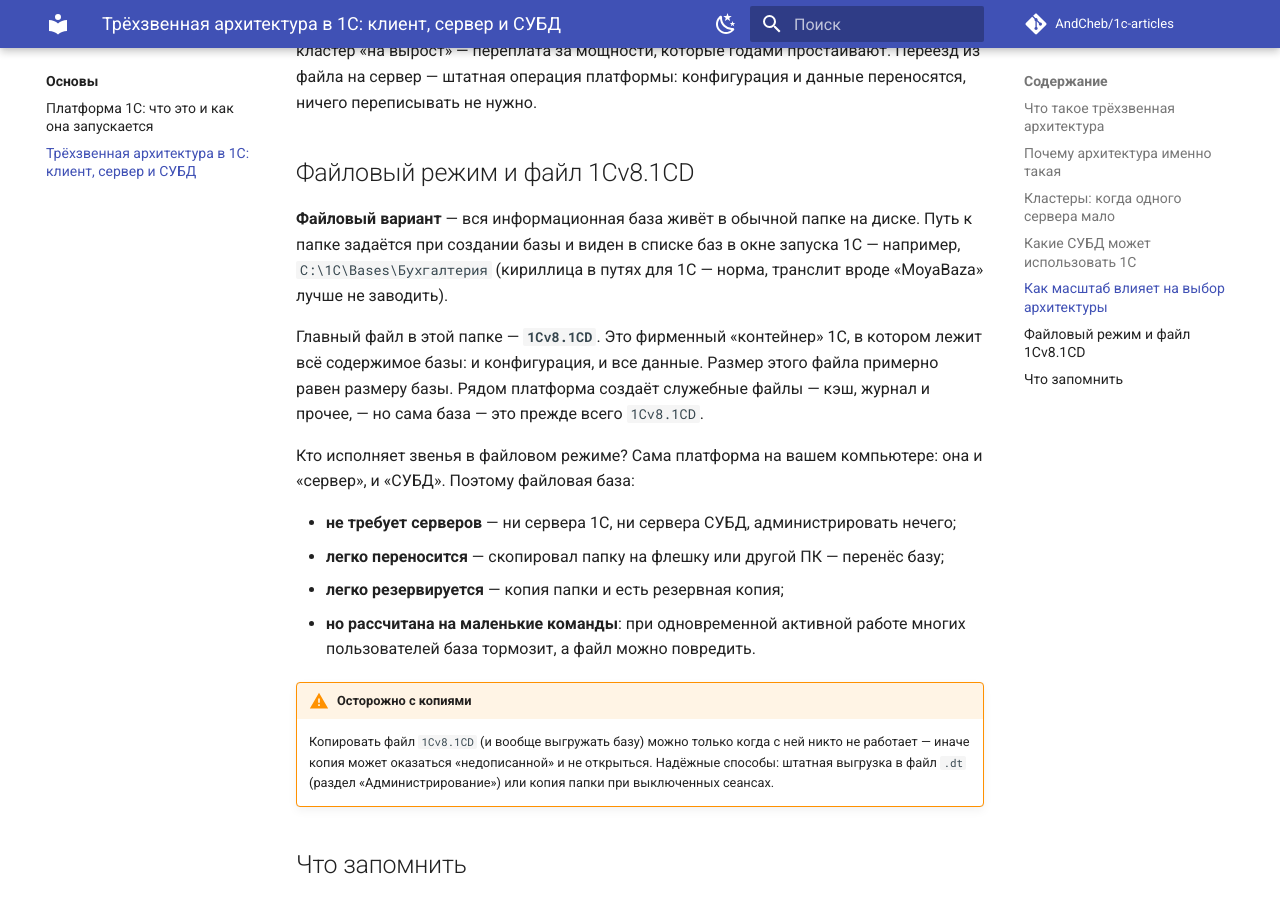
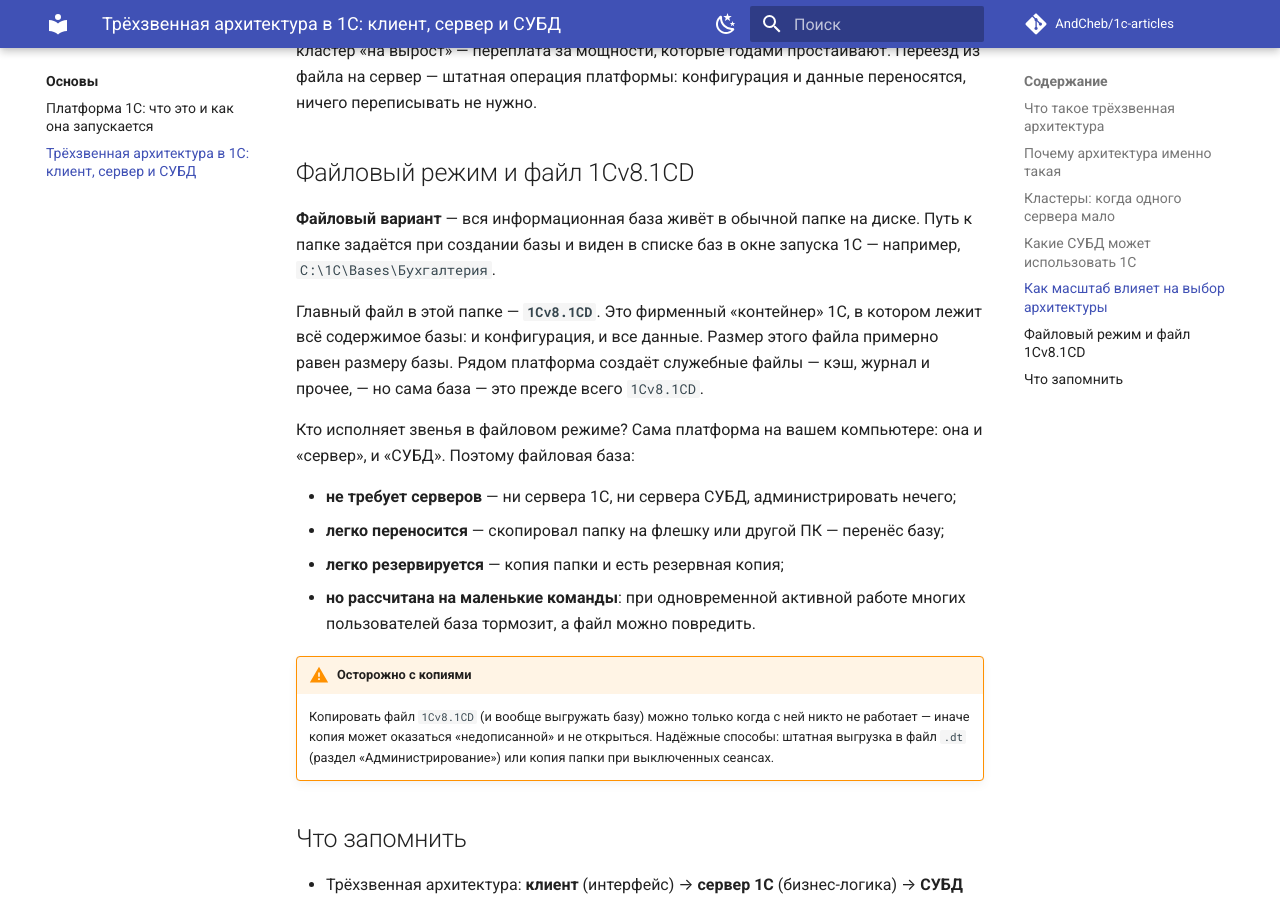
Before and after one commit to AndCheb/1c-articles, an MkDocs documentation site: the page built from docs/basics/three-tier-architecture.md, in a window 1280 px wide and 900 px high, scrolled down 4220 px. Built offline with MkDocs 1.6.1 and Material for MkDocs 9.7.7, drawn with Linux system fonts in a browser that asks for light colours; comment, search, counter and statistics services are not loaded.

Commit message:
Статья о трёхзвенной архитектуре: убрана приписка про транслит в примере пути
Co-authored-by: Cursor <cursoragent@cursor.com>

```diff
--- a/docs/basics/three-tier-architecture.md
+++ b/docs/basics/three-tier-architecture.md
@@ -103,7 +103,7 @@ tags:
 
 ## Файловый режим и файл 1Cv8.1CD
 
-**Файловый вариант** — вся информационная база живёт в обычной папке на диске. Путь к папке задаётся при создании базы и виден в списке баз в окне запуска 1С — например, `C:\1C\Bases\Бухгалтерия` (кириллица в путях для 1С — норма, транслит вроде «MoyaBaza» лучше не заводить).
+**Файловый вариант** — вся информационная база живёт в обычной папке на диске. Путь к папке задаётся при создании базы и виден в списке баз в окне запуска 1С — например, `C:\1C\Bases\Бухгалтерия`.
 
 Главный файл в этой папке — **`1Cv8.1CD`**. Это фирменный «контейнер» 1С, в котором лежит всё содержимое базы: и конфигурация, и все данные. Размер этого файла примерно равен размеру базы. Рядом платформа создаёт служебные файлы — кэш, журнал и прочее, — но сама база — это прежде всего `1Cv8.1CD`.
 
```
